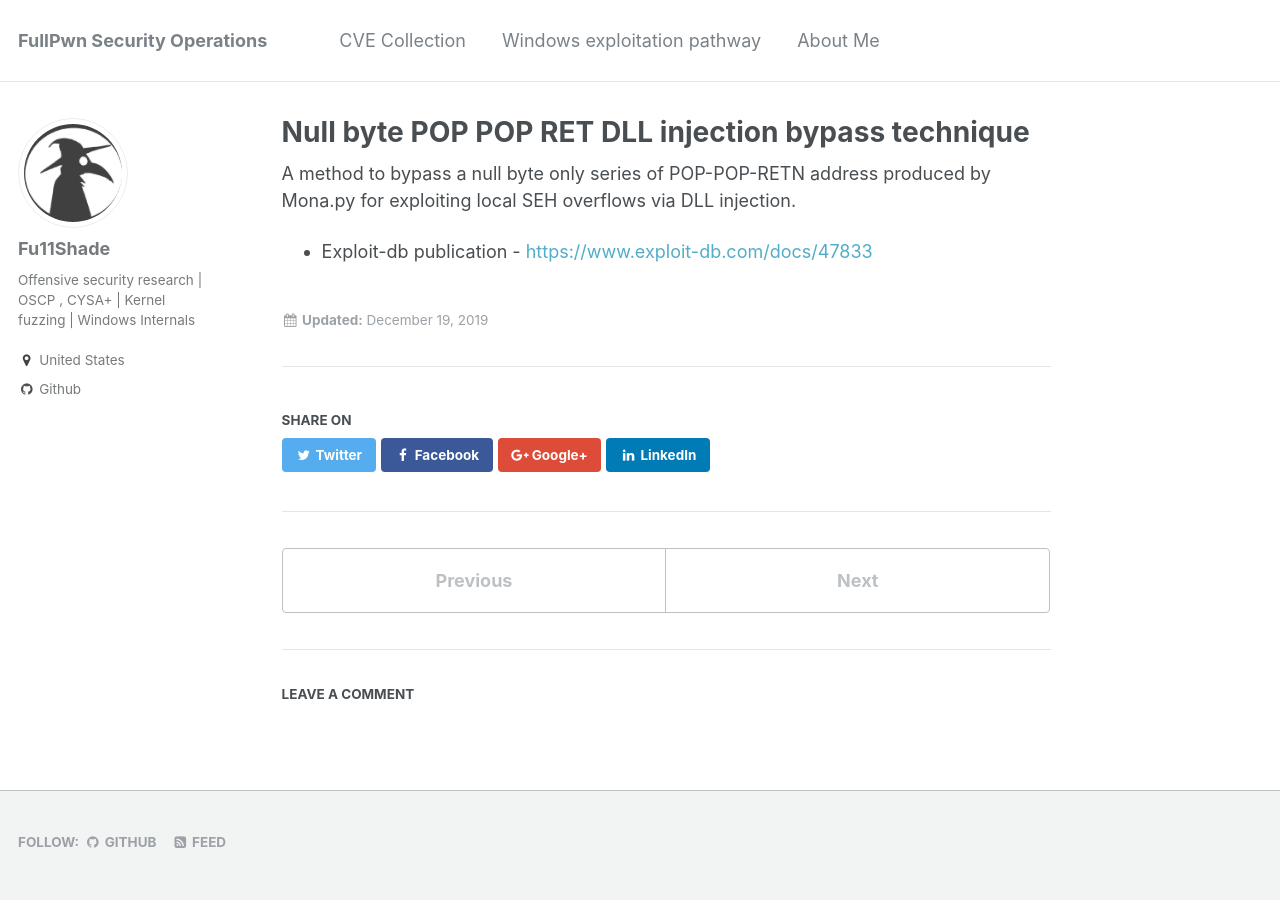
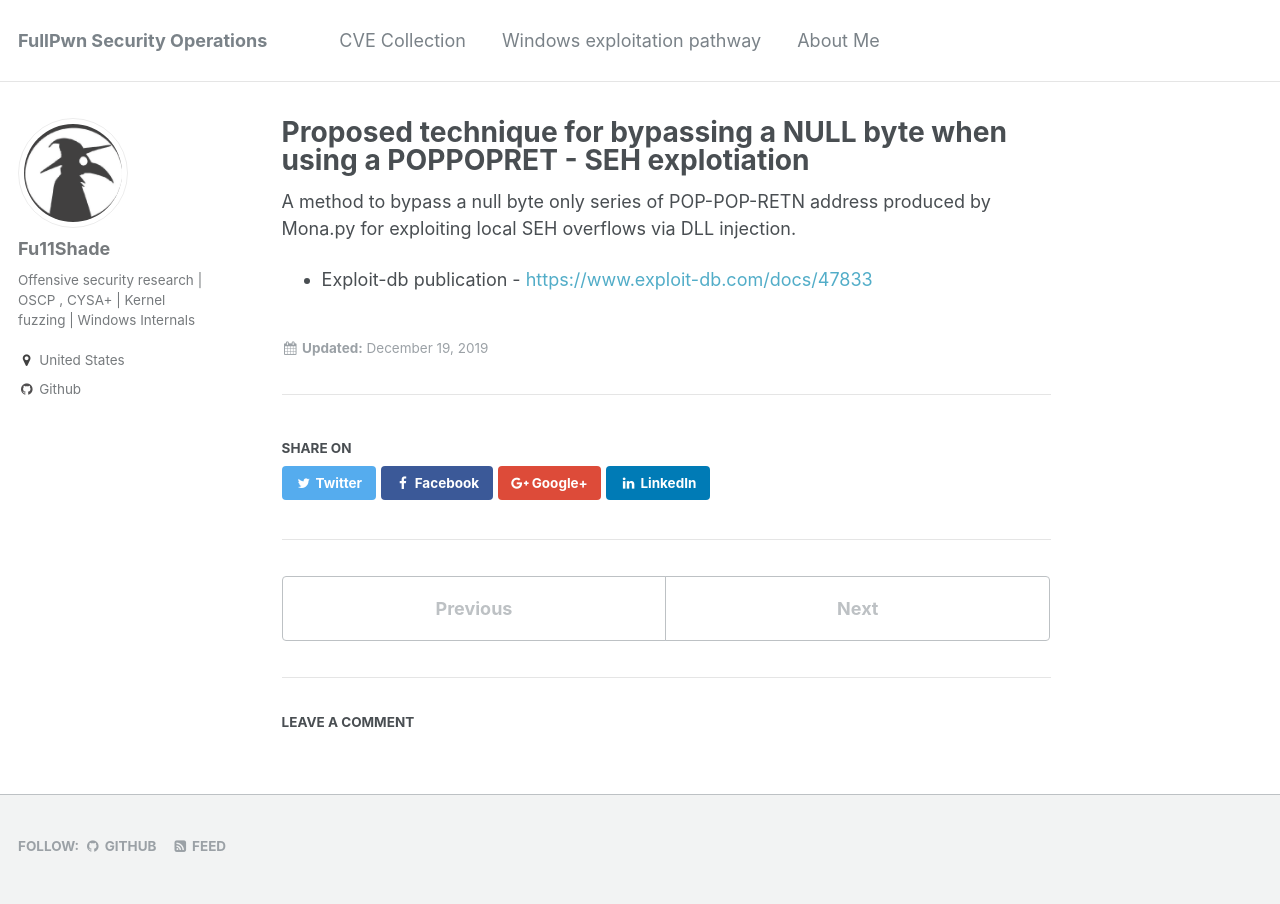
Before and after one commit to asdyxcyxc/FULLSHADE.github.io, a Jekyll site: the page built from _posts/2019-12-19-nullbytebypass.md, in a window 1280 px wide. Built offline with Jekyll 4.4.1, drawn with Linux system fonts in a browser that asks for light colours.

Commit message:
Update 2019-12-19-nullbytebypass.md

```diff
--- a/_posts/2019-12-19-nullbytebypass.md
+++ b/_posts/2019-12-19-nullbytebypass.md
@@ -1,6 +1,6 @@
 ---
 layout: single
-title: Null byte POP POP RET DLL injection bypass technique
+title: Proposed technique for bypassing a NULL byte when using a POPPOPRET - SEH explotiation
 ---
 
 A method to bypass a null byte only series of POP-POP-RETN address produced by Mona.py for exploiting local SEH overflows via DLL injection.
```
